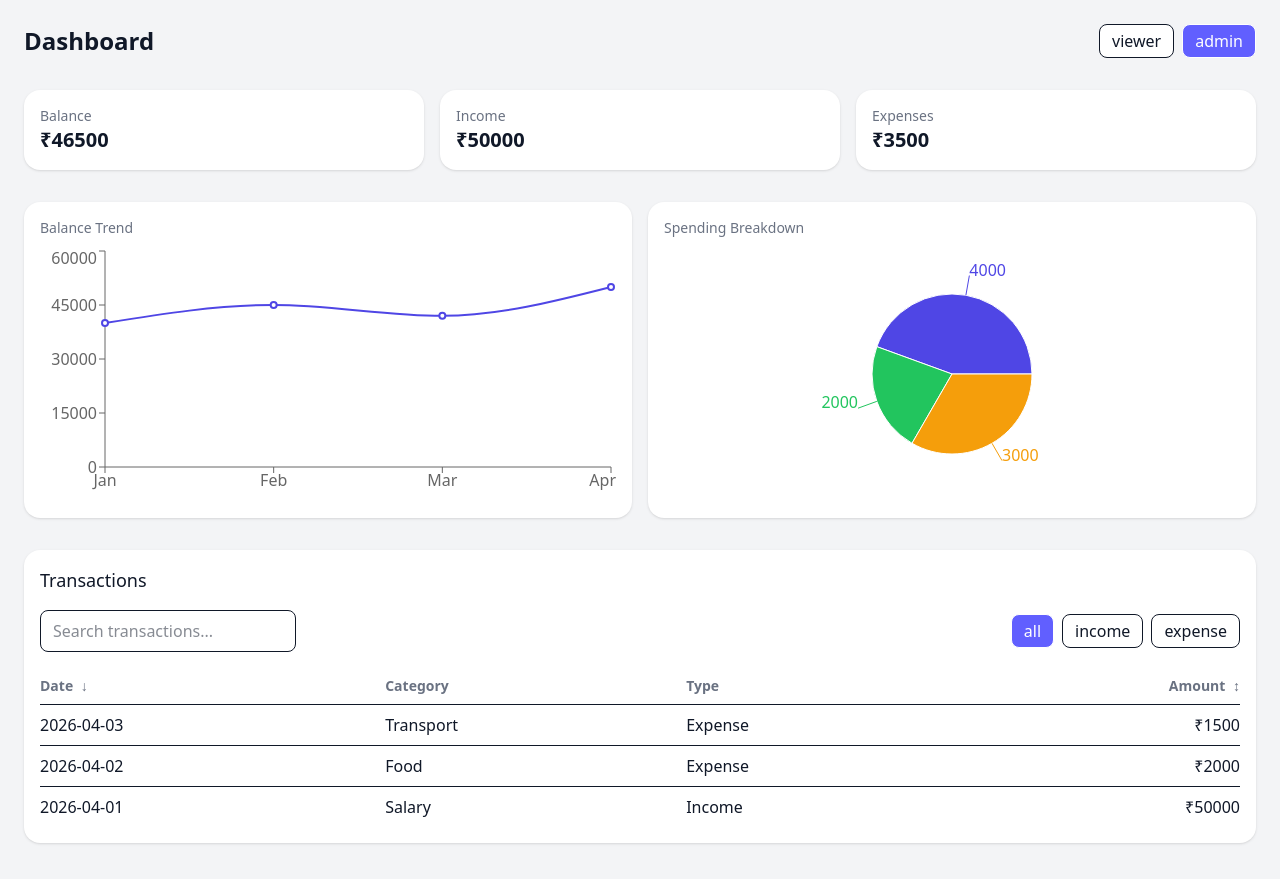
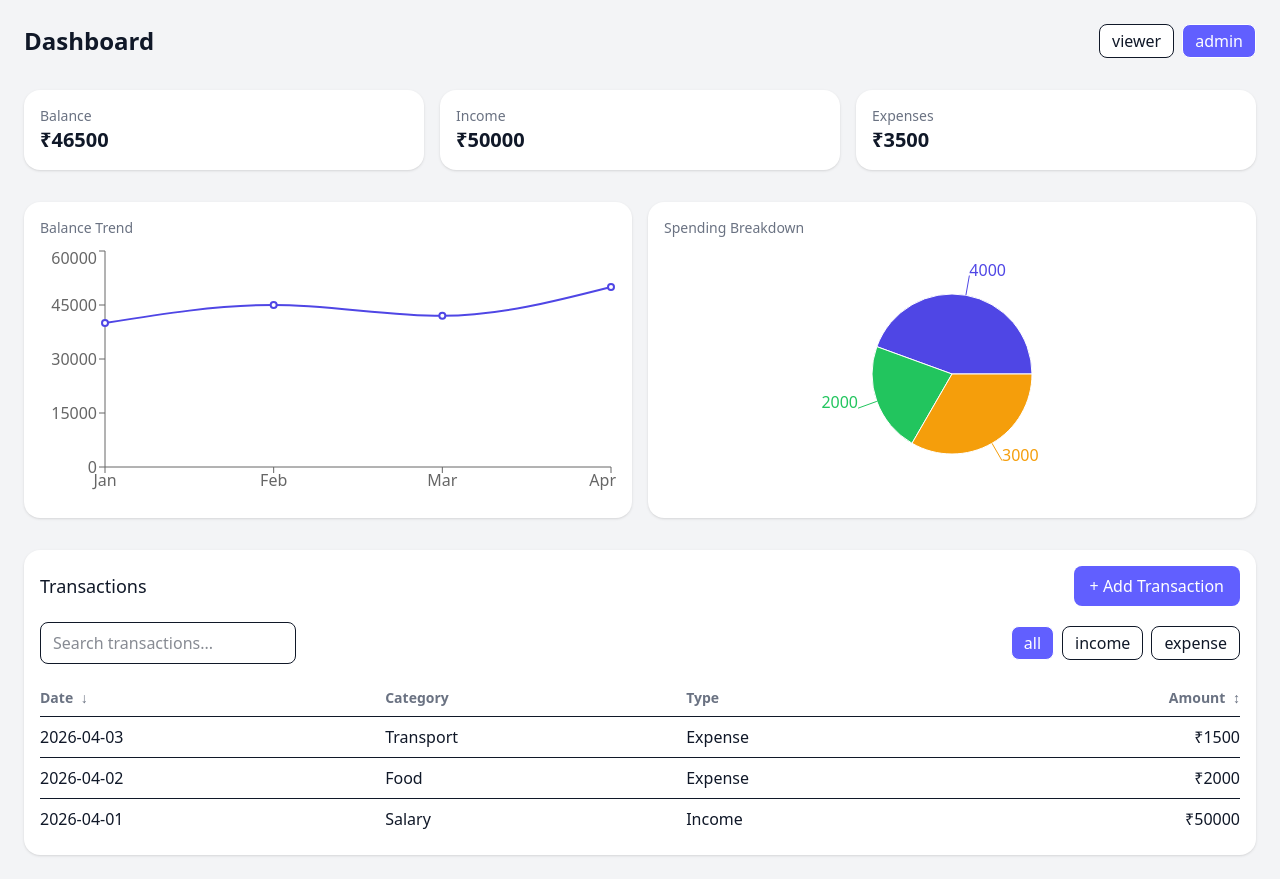
Before and after one commit to lalman-dev/finance-dashboard, a Next.js app: page /dashboard in a window 1280 px wide. Both pictures are taken after a click on the button "admin". Built offline with nearby package versions, Linux system fonts and the light colour scheme.

Commit message:
feat(transactions): add role-based admin action
- conditionally render add transaction button for admin role
- restrict viewer role to read-only access
- improve transactions header layout with action placement
- enhance UI with interactive button styling

```diff
--- a/src/features/transactions/TransactionsSection.tsx
+++ b/src/features/transactions/TransactionsSection.tsx
@@ -1,12 +1,24 @@
+"use client";
+
 import Card from "@/src/components/ui/Card";
 import Filters from "./Filters";
 import TransactionsTable from "./TransactionsTable";
+import { useFinanceStore } from "@/src/store/useFinanceStore";
 
 export default function TransactionsSection() {
+  const { role } = useFinanceStore();
+
   return (
     <Card>
-      <h3 className="text-lg font-medium mb-4">Transactions</h3>
+      <div className="flex items-center justify-between mb-4">
+        <h3 className="text-lg font-medium">Transactions</h3>
 
+        {role === "admin" && (
+          <button className="px-4 py-2 bg-indigo-500 text-white rounded-lg hover:bg-indigo-600 transition">
+            + Add Transaction
+          </button>
+        )}
+      </div>
       <Filters />
       <TransactionsTable />
     </Card>
```
